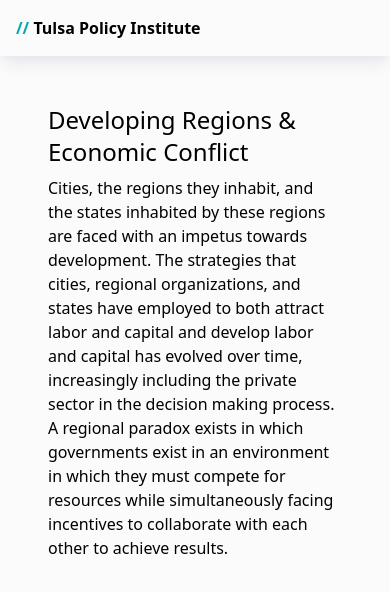
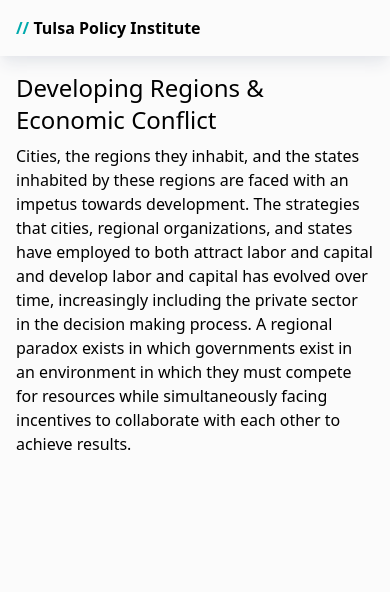
Before and after one commit to tulsa-policy-institute/masthead, a React (Create React App) app: page /lectures/rec4zu3A34ouYqihS in a window 390 px wide. Shown: the top 592 px of the page. Built offline with nearby package versions, Linux system fonts and the light colour scheme.

Commit message:
Fix minor hover visual glitch

```diff
--- a/src/routes/App.js
+++ b/src/routes/App.js
@@ -31,15 +31,19 @@ function App() {
   return (
     <>
       <header className="p-4 max-w-full shadow-lg shadow-gray-200 header-clip bg-[#FBFBFB]">
-        <Link to='/' className="text-md md:text-5xl font-semibold">	<span className="text-tpi-blue">&#47;&#47;</span> Tulsa Policy Institute</Link>
+        <div className='container mx-auto'>
+          <Link to='/' className="text-md md:text-5xl font-semibold">	<span className="text-tpi-blue">&#47;&#47;</span> Tulsa Policy Institute</Link>
+        </div>
       </header>
-      <main className="max-w-full p-12 bg-[#FBFBFB] h-full">
+      <main className="max-w-full p-4 sm:p-12 bg-[#FBFBFB] h-full">
+        <div className='container mx-auto'>
         <Routes>
           <Route path="/" element={
             <Search questions={questions} lectures={lectures}/>
           }/>
           <Route path="/lectures/:id" element={lectures.length && <Lecture lectures={lectures} />} />
         </Routes>
+        </div>
       </main>
     </>
   );
--- a/src/routes/Search.js
+++ b/src/routes/Search.js
@@ -31,7 +31,7 @@ function Search({ questions, lectures }) {
   // eslint-disable-next-line react-hooks/exhaustive-deps
   }, [filteredLectures]);
 
-  return <div className='sm:grid sm:grid-cols-2 gap-8'>
+  return <div className='grid sm:grid-cols-2 gap-8'>
     <div className=''>
       <Select
         styles={{
@@ -59,12 +59,12 @@ function Search({ questions, lectures }) {
         )}
       </div>
     </div>
-    <div className="sm:grid sm:grid-cols-2 gap-8">
+    <div className="grid gap-4 sm:grid sm:grid-cols-2 sm:gap-8">
       {filteredLectures.map((lecture) =>
         <Link
           to={`/lectures/${lecture.id}`}
           key={lecture.id}
-          className='flex relative items-center text-white w-full h-32 hover:shadow-2xl'
+          className='flex relative items-center text-white w-full h-32 hover:shadow-2xl rounded-xl'
         >
           <span className='z-10 p-2'>
             <span className="text-sm">Lecture</span><br/>
```
